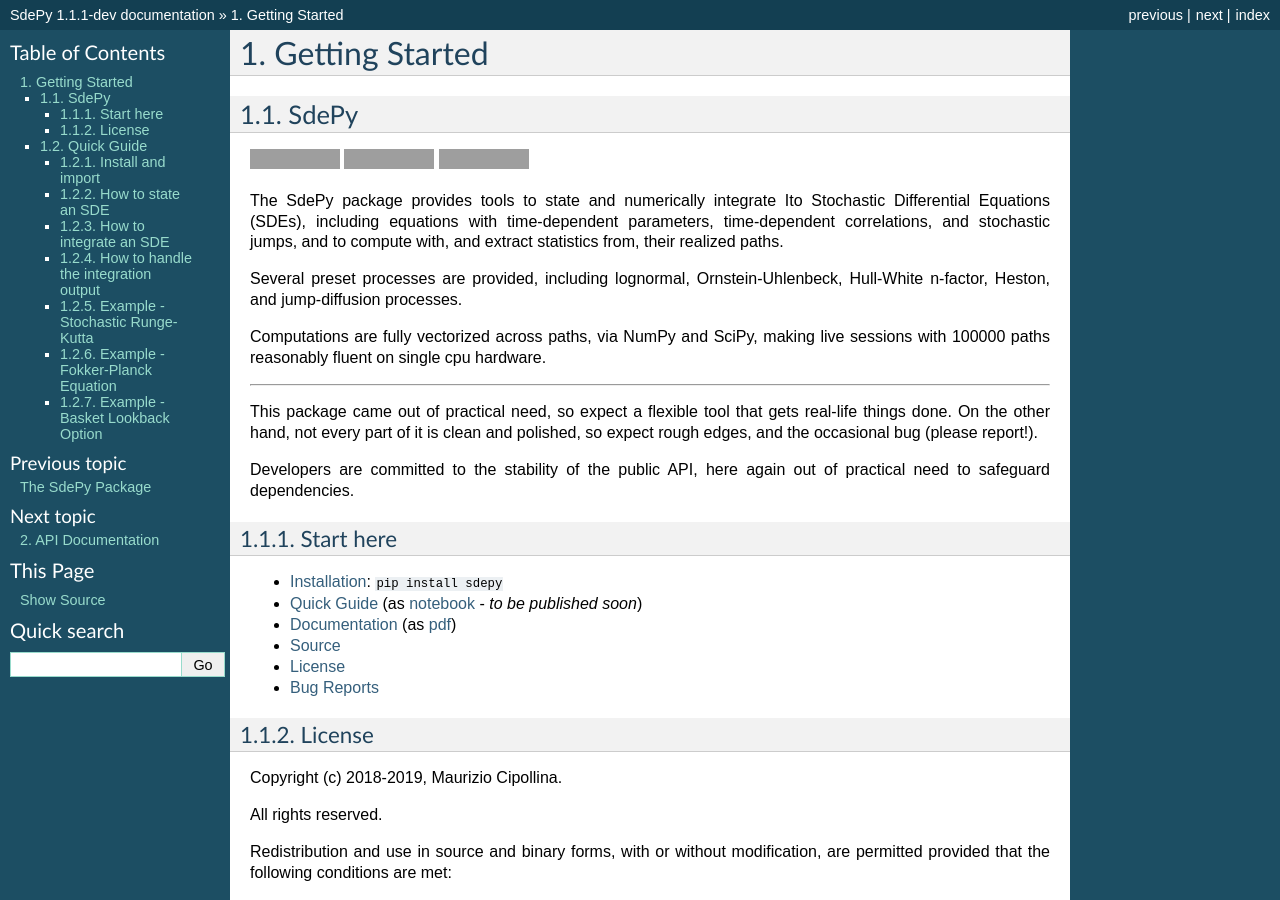
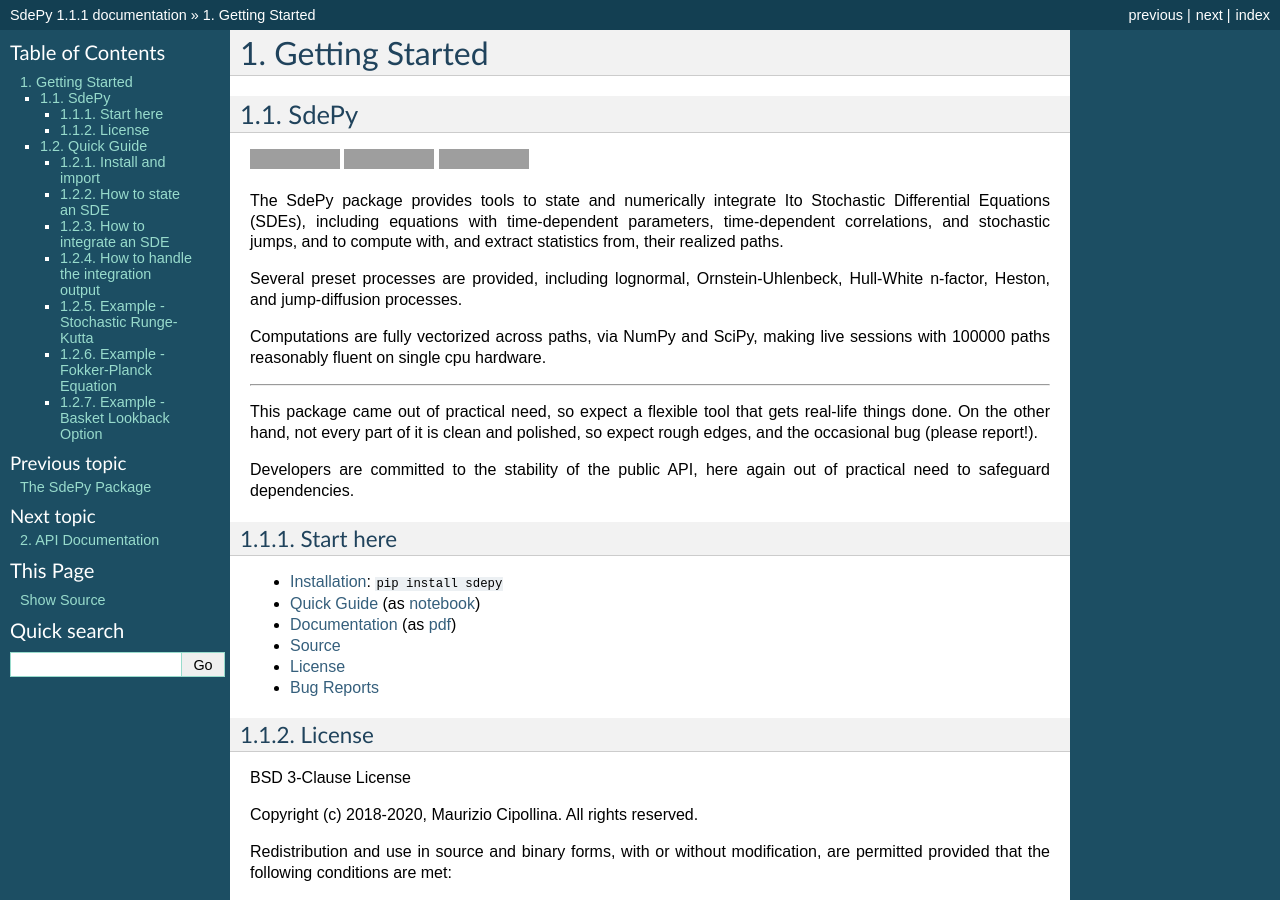
Before and after one commit to sdepy/sdepy, a Sphinx documentation site: the page built from doc/intro.rst, in a window 1280 px wide and 900 px high. Built offline with Sphinx 7.4.7, drawn with Linux system fonts in a browser that asks for light colours; some of the changed text lies outside the part shown; grey boxes are pictures that could not be loaded.

Commit message:
Release 1.1.1 (#25)

```diff
--- a/README.rst
+++ b/README.rst
@@ -31,20 +31,20 @@
 ----------
 
 -  `Installation           <https://pypi.org/project/sdepy>`_: ``pip install sdepy``
--  `Quick Guide            <https://sdepy.readthedocs.io/en/v1.1.0/intro.html#id2>`_
-   (as `notebook           <https://nbviewer.jupyter.org/github/sdepy/sdepy-doc/blob/master/quickguide.ipynb>`_ - *to be published soon*)
--  `Documentation          <https://sdepy.readthedocs.io/en/v1.1.0>`_
-   (as `pdf                <https://readthedocs.org/projects/sdepy/downloads/pdf/v1.1.0>`_)
+-  `Quick Guide            <https://sdepy.readthedocs.io/en/v1.1.1/intro.html#id2>`_
+   (as `notebook           <https://nbviewer.jupyter.org/github/sdepy/sdepy-doc/blob/v1.1.1/quickguide.ipynb>`_)
+-  `Documentation          <https://sdepy.readthedocs.io/en/v1.1.1>`_
+   (as `pdf                <https://readthedocs.org/projects/sdepy/downloads/pdf/v1.1.1>`_)
 -  `Source                 <https://github.com/sdepy/sdepy>`_
--  `License                <https://github.com/sdepy/sdepy/blob/v1.1.0/LICENSE.txt>`_
+-  `License                <https://github.com/sdepy/sdepy/blob/v1.1.1/LICENSE.txt>`_
 -  `Bug Reports            <https://github.com/sdepy/sdepy/issues>`_
 
 
-.. |readthedocs| image:: https://readthedocs.org/projects/sdepy/badge/?version=v1.1.0
-   :target: https://sdepy.readthedocs.io/en/v1.1.0
+.. |readthedocs| image:: https://readthedocs.org/projects/sdepy/badge/?version=v1.1.1
+   :target: https://sdepy.readthedocs.io/en/v1.1.1
    :alt: Documentation Status
 
-.. |travis| image:: https://travis-ci.org/sdepy/sdepy.svg?branch=v1.1.0
+.. |travis| image:: https://travis-ci.org/sdepy/sdepy.svg?branch=v1.1.1
     :target: https://travis-ci.org/sdepy/sdepy
 
 .. |codecov| image:: https://codecov.io/gh/sdepy/sdepy/branch/master/graph/badge.svg
--- a/doc/quickguide.rst
+++ b/doc/quickguide.rst
@@ -664,10 +664,10 @@
 Its price is::
 
     >>> x_worst = x.min(axis=1)
-    >>> x_mean = x.mean(axis=1)
+    >>> x_basket = x.mean(axis=1)
     >>> down_and_in_paths = (x_worst.min(axis=0) < 80)
-    >>> lookback_x_mean = x_mean.max(axis=0)
-    >>> payoff = np.maximum(0, lookback_x_mean - 105)
+    >>> lookback_x_basket = x_basket.max(axis=0)
+    >>> payoff = np.maximum(0, lookback_x_basket - 105)
     >>> payoff[np.logical_not(down_and_in_paths)] = 0
     >>> a = sdepy.montecarlo(payoff, use='even')
     >>> print(a)  # doctest: +SKIP
--- a/sdepy/__init__.py
+++ b/sdepy/__init__.py
@@ -100,7 +100,7 @@
 from .tests.shared import _pytest_tester
 test = _pytest_tester(__name__)
 
-__version__ = '1.1.1-dev'
+__version__ = '1.1.1'
 
 
 _exclude = ('np', 'numpy', 'scipy',
```
Also changed, not shown: LICENSE.txt.
